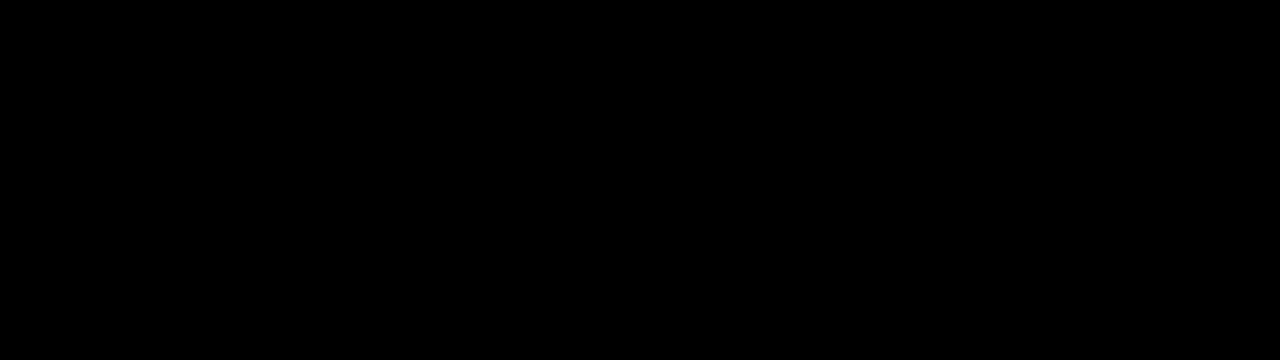
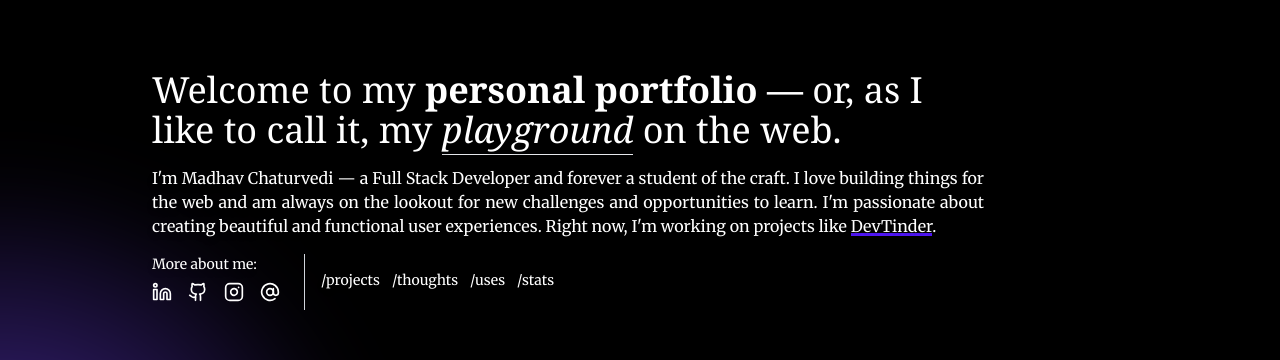
Before and after one commit to madhavxchaturvedi/MadhavX-Portfolio, a Next.js app: page / in a window 1280 px wide. Shown: the part 250-610 px from the top of the page. Built offline with nearby package versions, Linux system fonts and the light colour scheme; no server answers; a web font is replaced by a local one.

Commit message:
update meta commit

```diff
--- a/app/components/hero-v2/hero.tsx
+++ b/app/components/hero-v2/hero.tsx
@@ -7,6 +7,7 @@ import { GithubIcon } from '../layouts/icons/github-icon';
 import { LinkedinIcon } from '../layouts/icons/linkedin-icon';
 import { XIcon } from '../layouts/icons/x-icon';
 import ArrowDown from './arrow-down';
+import { InstagramIcon } from '../layouts/icons/instagram-icon';
 
 export default function Hero() {
   return (
@@ -69,6 +70,16 @@ export default function Hero() {
                   >
                     <XIcon className="h-9 w-9" />
                   </Link> */}
+
+                  <Link
+                    href="https://www.instagram.com/madhavxchaturvedi/"
+                    target="_blank"
+                    rel="noreferrer"
+                    aria-label="instagram"
+                  >
+                    <InstagramIcon className="h-9 w-9" />
+                  </Link>
+
                   <Link
                     href="mailto:madhavchaturvedi0562@gmail.com"
                     aria-label="email"
--- a/app/components/layouts/footer.tsx
+++ b/app/components/layouts/footer.tsx
@@ -36,7 +36,7 @@ export default function Footer() {
               </li>
               <li>
                 <Link
-                  href="https://github.com/dlarroder"
+                  href="https://github.com/madhavxchaturvedi"
                   target="_blank"
                   rel="noreferrer"
                   aria-label="github"
--- a/app/components/work/workTiles.ts
+++ b/app/components/work/workTiles.ts
@@ -22,7 +22,7 @@ export const workTiles: WorkTile[] = [
     description: 'I built',
     title: 'DevTinder',
     image: {
-      src: '/static/images/project/DTinder SS.png',
+      src: '/static/images/Untitled design (4)-Photoroom.png',
       width: 600,
       height: 554,
     },
--- a/app/layout.tsx
+++ b/app/layout.tsx
@@ -13,7 +13,7 @@ export const metadata: Metadata = {
     default: 'Madhav Chaturvedi',
   },
   description: 'I build things for the web.',
-  metadataBase: new URL('https://MadhavXChaturvedi.com'),
+  metadataBase: new URL('https://madhavxchaturvedi.vercel.app/'),
 };
 
 interface RootLayoutProps {
--- a/app/robots.ts
+++ b/app/robots.ts
@@ -6,7 +6,7 @@ export default function robots(): MetadataRoute.Robots {
       userAgent: '*',
       allow: '/',
     },
-    sitemap: `https://dalelarroder.com/sitemap.xml`,
-    host: `https://dalelarroder.com`,
+    sitemap: `https://madhavxchaturvedi.vercel.app/sitemap.xml`,
+    host: `https://madhavxchaturvedi.vercel.app/`,
   };
 }
--- a/app/sitemap.ts
+++ b/app/sitemap.ts
@@ -1,6 +1,6 @@
 import { getPosts } from './thoughts/utils';
 
-export const baseUrl = 'https://dalelarroder.com';
+export const baseUrl = 'https://madhavxchaturvedi.vercel.app/';
 
 export default async function sitemap() {
   const blogs = getPosts().map((post) => ({
--- a/app/stats/page.tsx
+++ b/app/stats/page.tsx
@@ -10,7 +10,7 @@ import TopTracksLong from 'app/components/spotify/top-tracks-long';
 
 export const metadata = {
   title: 'Stats',
-  description: 'My Stats - Dale Larroder',
+  description: 'My Stats - Madhav Chaturvedi',
 };
 
 export default function StatsPage() {
```
Also changed, not shown: public/static/images/Untitled design (4)-Photoroom.png (added).
